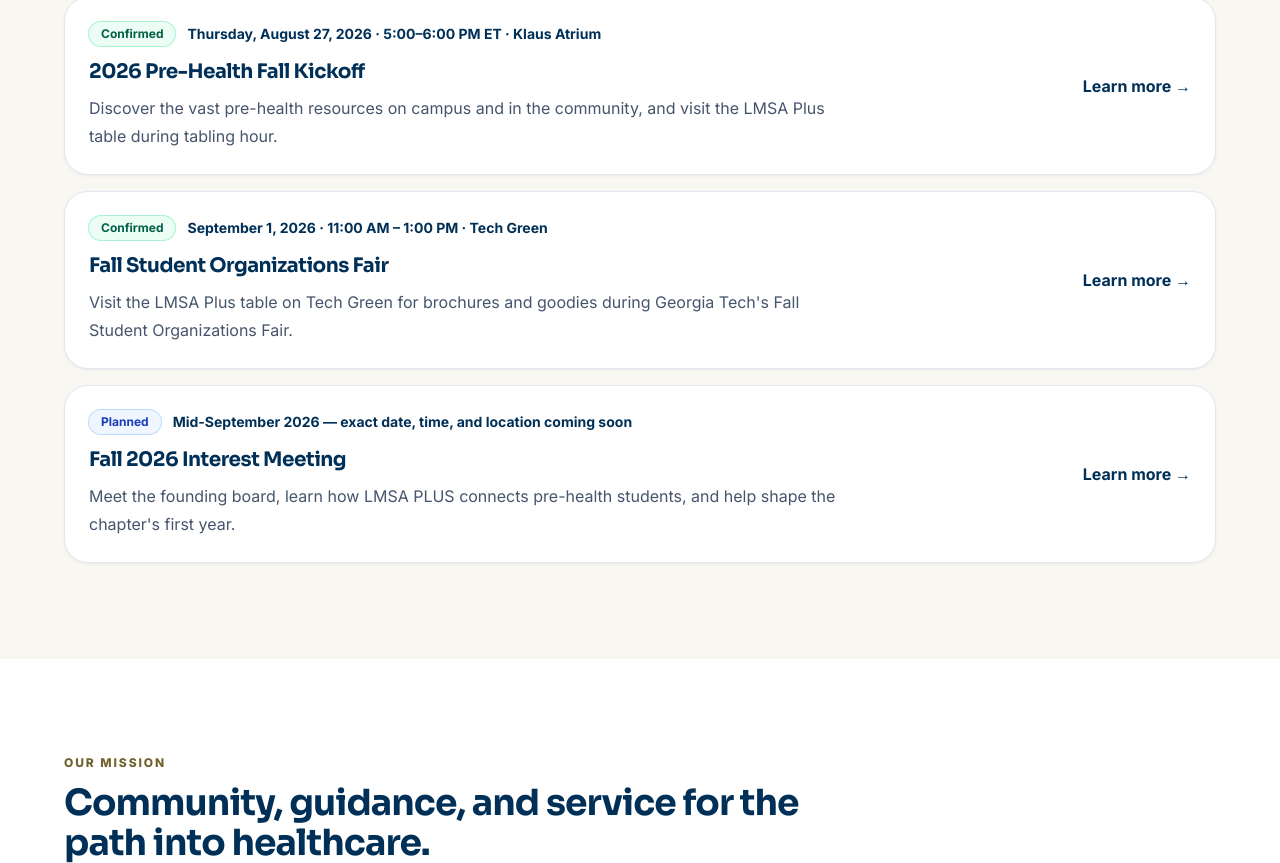
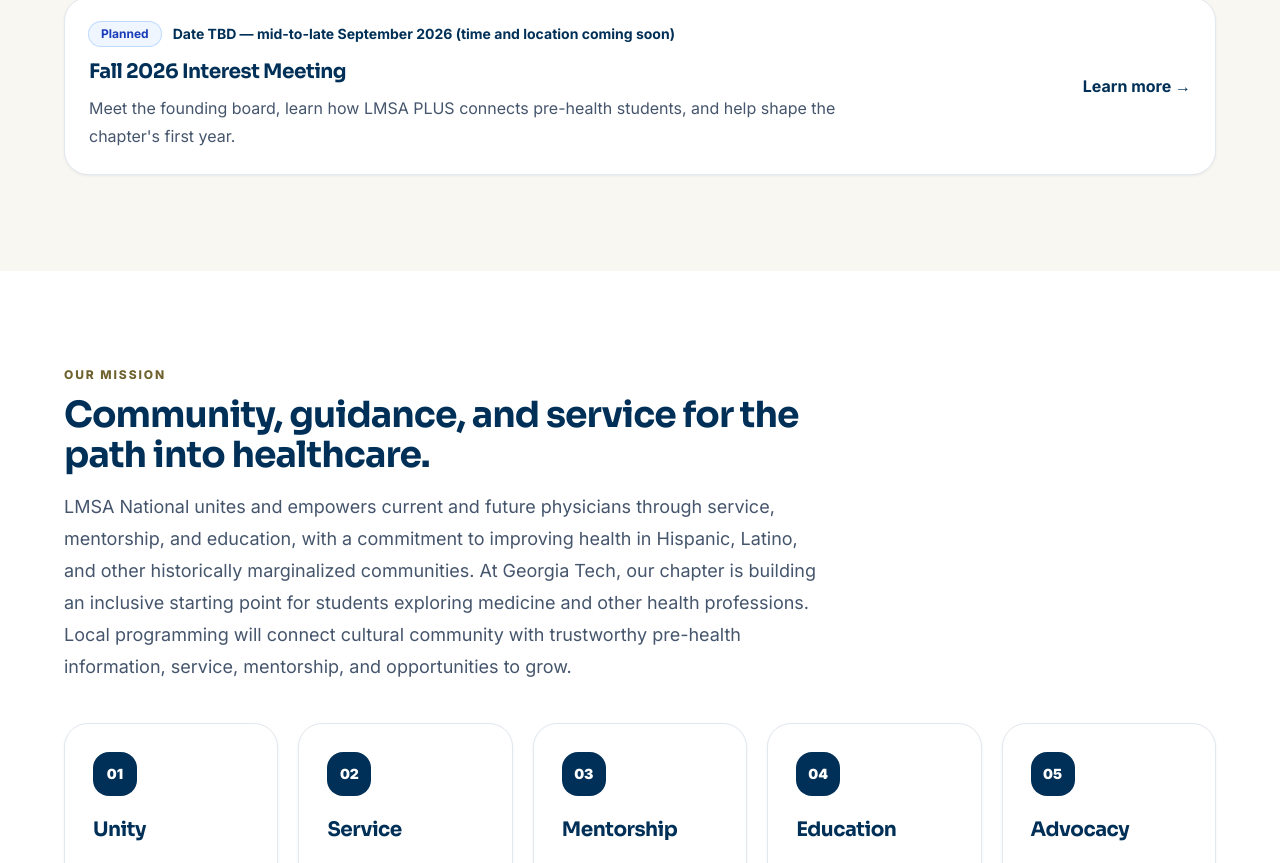
Before and after one commit to jas0nriverah/gt-lmsa-website, a Next.js app: page / in a window 1280 px wide. Shown: the part 1237-2100 px from the top of the page. Built offline with nearby package versions, Linux system fonts and the light colour scheme.

Commit message:
wire home page to Sep 14 status overlay

```diff
--- a/src/app/page.tsx
+++ b/src/app/page.tsx
@@ -14,11 +14,10 @@
   boardMembers,
   chapterInfo,
   coreValues,
-  faqs,
   mission,
   programs,
 } from "@/lib/site-data";
-import { announcements, events } from "@/lib/sep-2026-refresh";
+import { announcements, events, faqs } from "@/lib/stale-status-sep-14";
 
 export default function HomePage() {
   return (
@@ -151,7 +150,7 @@
       <Section
         eyebrow="Events"
         title="The first chapter calendar is taking shape"
-        description="Confirmed Fall Student Organizations Fair dates are on the calendar. Other launch activities remain planned until logistics are verified."
+        description="Confirmed upcoming dates appear below. Past outreach (Kickoff and Org Fair) is in the Events archive; other launch activities remain planned until logistics are verified."
         className="bg-white"
       >
         <div className="grid gap-5 md:grid-cols-2">
```
